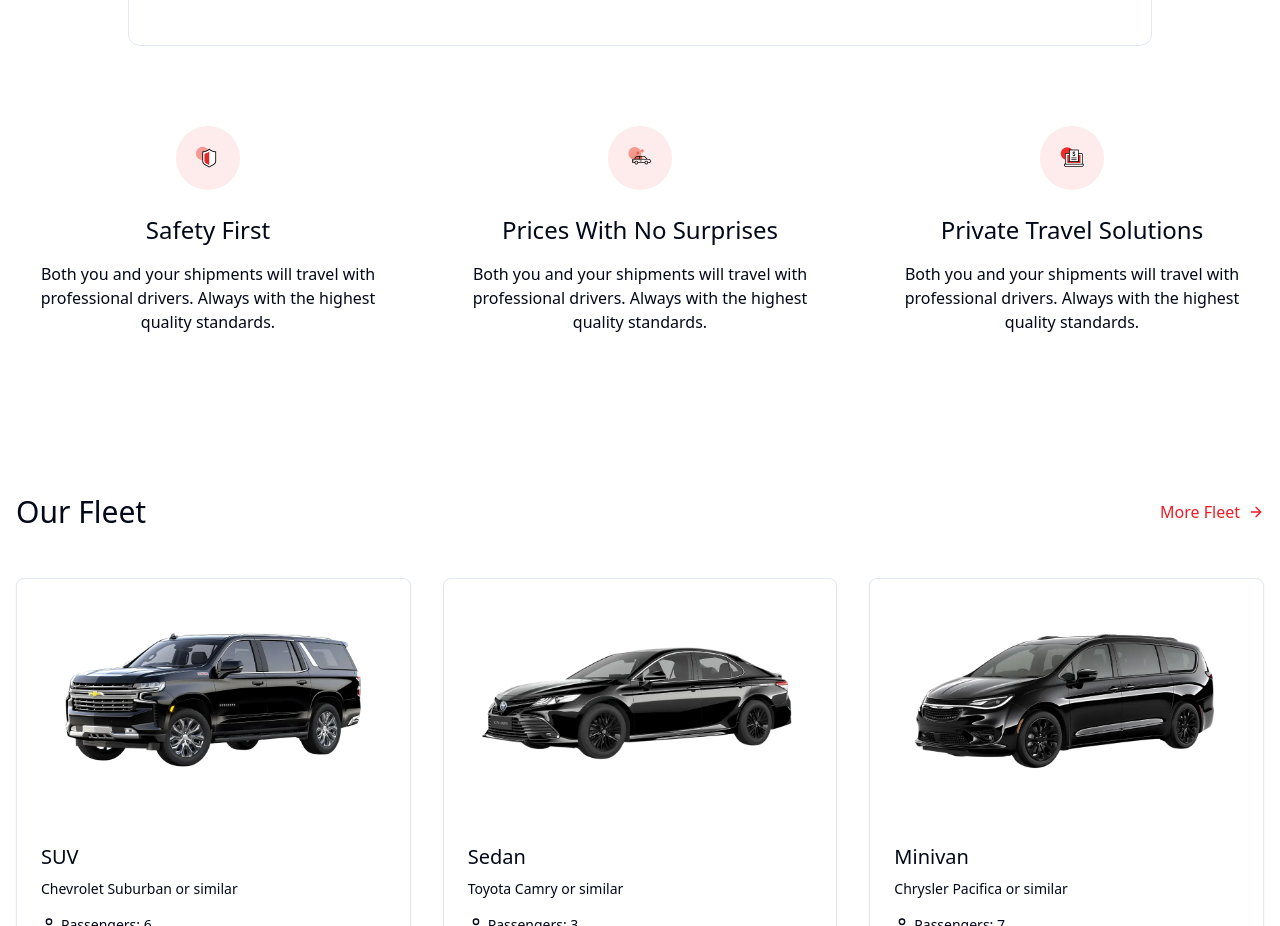
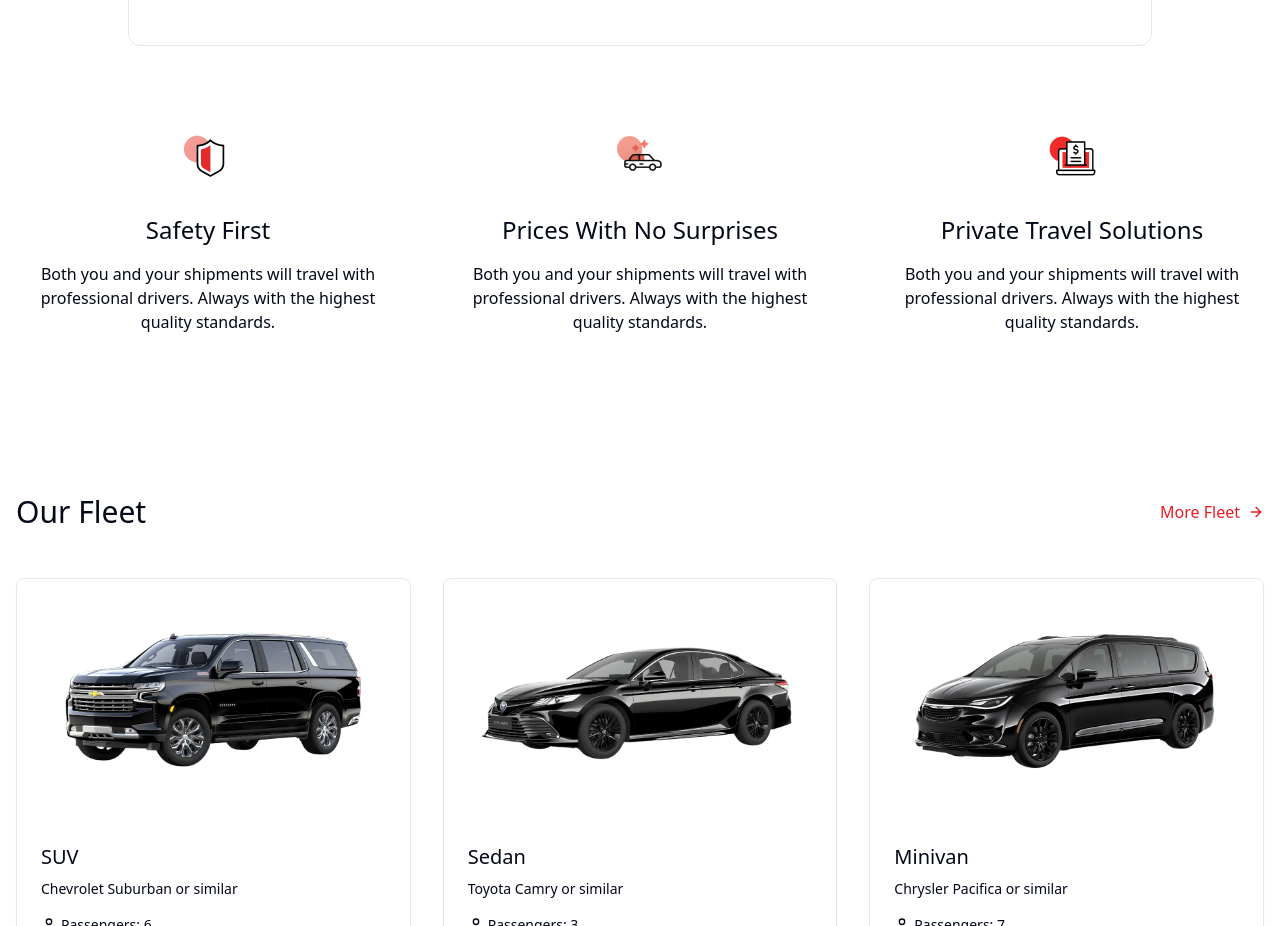
Before and after one commit to CostaMAyssa/Projeto-Transfer-website, a React (Vite) app: page / in a window 1280 px wide. Shown: the part 820-1746 px from the top of the page. Built offline with nearby package versions, Linux system fonts and the light colour scheme.

Commit message:
Fix: Improve icon appearance
- Increased icon sizes.
- Removed the circular background from icons.

```diff
--- a/src/pages/Index.tsx
+++ b/src/pages/Index.tsx
@@ -1,4 +1,3 @@
-
 import { Button } from "@/components/ui/button";
 import BookingWidget from "@/components/BookingWidget";
 import Navbar from "@/components/Navbar";
@@ -92,11 +91,11 @@ const Index = () => {
           <div className="grid grid-cols-1 md:grid-cols-3 gap-12">
             {/* Safety First */}
             <div className="flex flex-col items-center text-center">
-              <div className="w-16 h-16 bg-brand-50 rounded-full flex items-center justify-center mb-6">
+              <div className="mb-6">
                 <img
                   src="/lovable-uploads/317b73c6-d260-46bf-a54a-8f509814815a.png"
                   alt="Safety First"
-                  className="w-8 h-8 object-contain"
+                  className="w-16 h-16 object-contain"
                 />
               </div>
               <h3 className="text-2xl font-normal mb-4">Safety First</h3>
@@ -107,11 +106,11 @@ const Index = () => {
 
             {/* Prices With No Surprises */}
             <div className="flex flex-col items-center text-center">
-              <div className="w-16 h-16 bg-brand-50 rounded-full flex items-center justify-center mb-6">
+              <div className="mb-6">
                 <img
                   src="/lovable-uploads/acddb1ee-40ba-410e-a859-767186f56f96.png"
                   alt="Prices With No Surprises"
-                  className="w-8 h-8 object-contain"
+                  className="w-16 h-16 object-contain"
                 />
               </div>
               <h3 className="text-2xl font-normal mb-4">Prices With No Surprises</h3>
@@ -122,11 +121,11 @@ const Index = () => {
 
             {/* Private Travel Solutions */}
             <div className="flex flex-col items-center text-center">
-              <div className="w-16 h-16 bg-brand-50 rounded-full flex items-center justify-center mb-6">
+              <div className="mb-6">
                 <img
                   src="/lovable-uploads/9dffe454-d17e-4393-b086-9b697da7c149.png"
                   alt="Private Travel Solutions"
-                  className="w-8 h-8 object-contain"
+                  className="w-16 h-16 object-contain"
                 />
               </div>
               <h3 className="text-2xl font-normal mb-4">Private Travel Solutions</h3>
```
